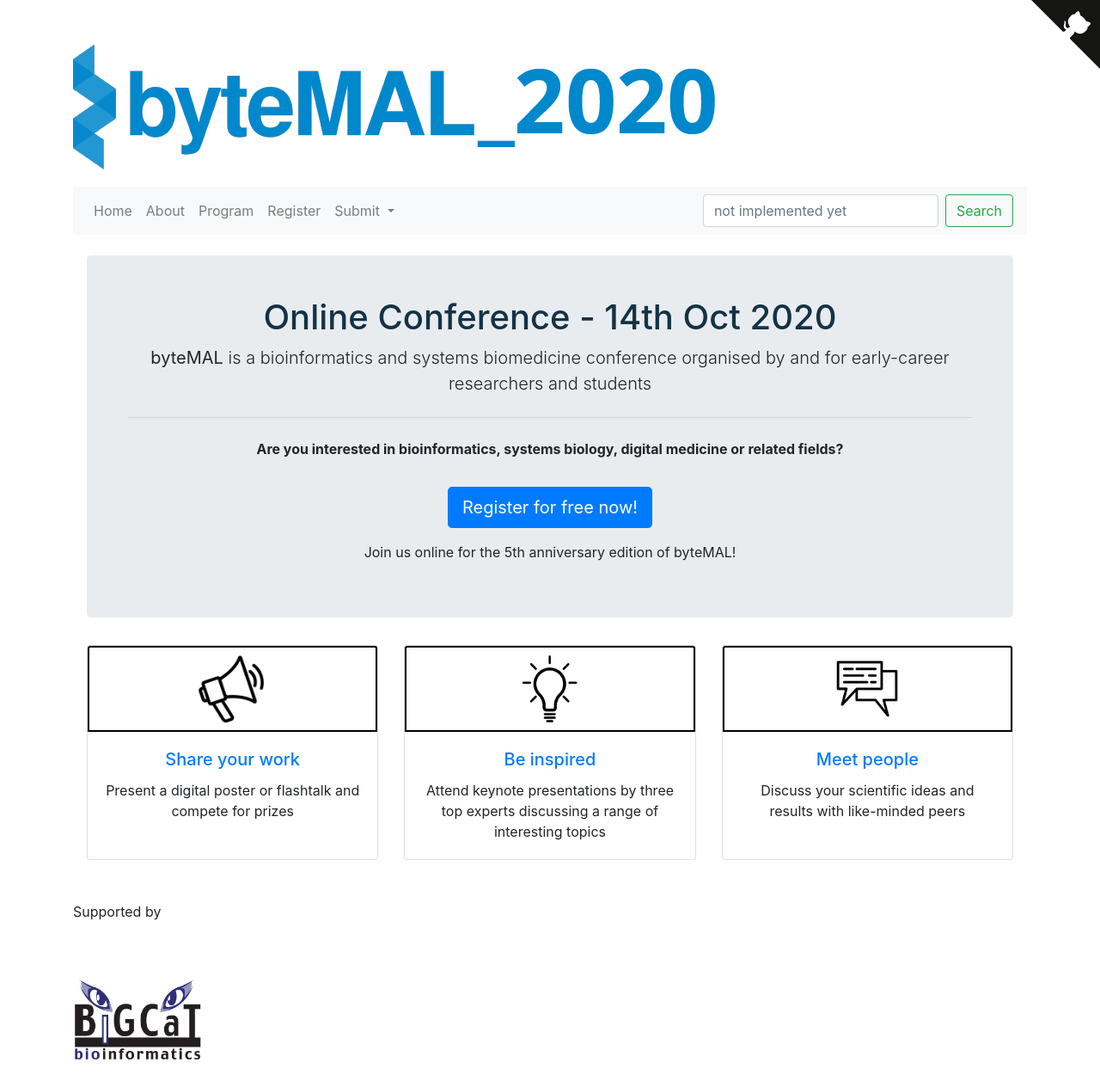
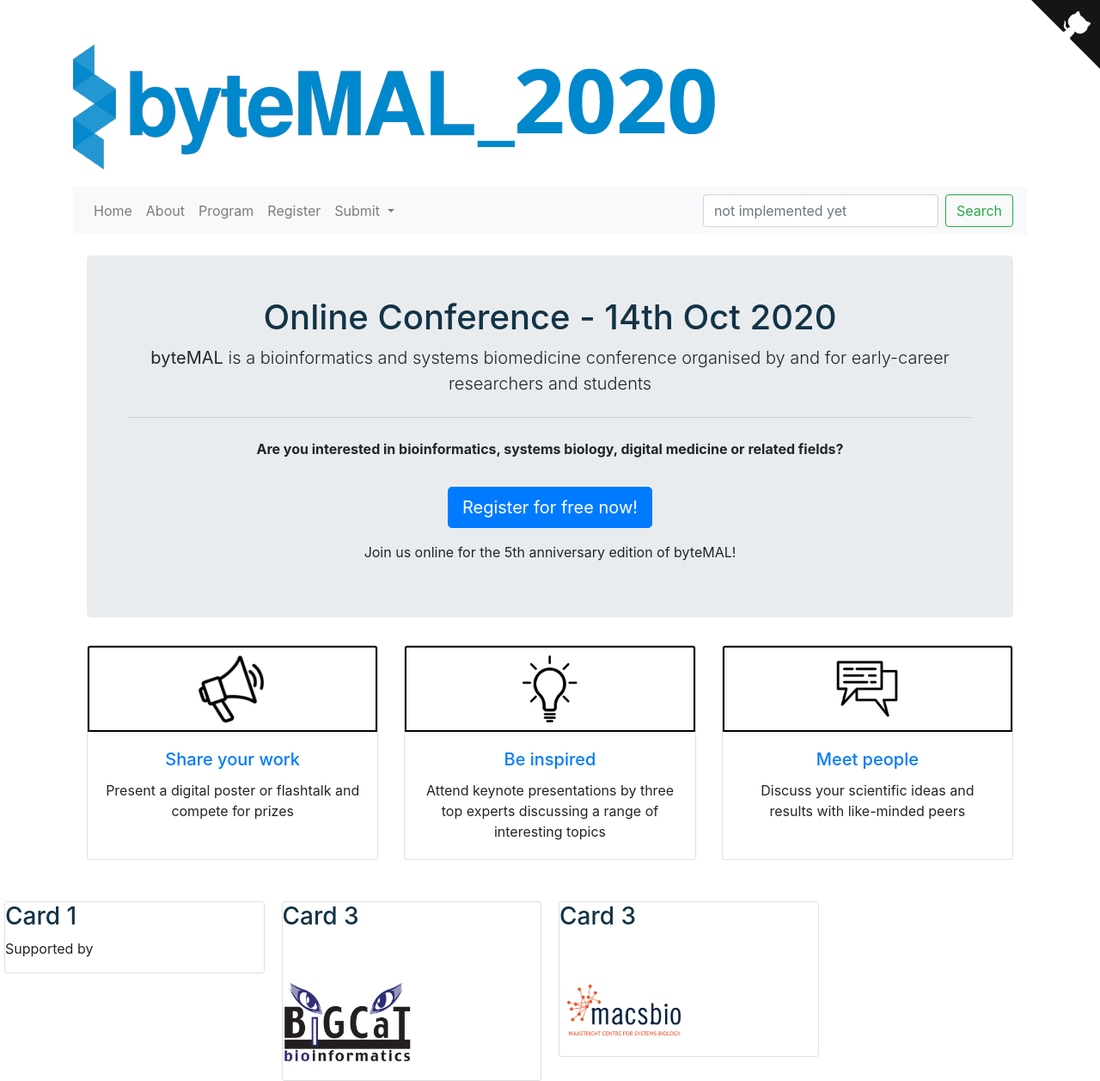
Before and after one commit to bytemal/bytemal-2020, a Jekyll site: the page built from index.html, in a window 1280 px wide. Shown: the whole page at 86% size. Built offline with Jekyll 4.4.1, drawn with Linux system fonts in a browser that asks for light colours.

Commit message:
Update default.html

```diff
--- a/_layouts/default.html
+++ b/_layouts/default.html
@@ -36,12 +36,33 @@
 	<script src="https://cdnjs.cloudflare.com/ajax/libs/popper.js/1.14.3/umd/popper.min.js" integrity="sha384-ZMP7rVo3mIykV+2+9J3UJ46jBk0WLaUAdn689aCwoqbBJiSnjAK/l8WvCWPIPm49" crossorigin="anonymous"></script>
 	<script src="https://stackpath.bootstrapcdn.com/bootstrap/4.1.3/js/bootstrap.min.js" integrity="sha384-ChfqqxuZUCnJSK3+MXmPNIyE6ZbWh2IMqE241rYiqJxyMiZ6OW/JmZQ5stwEULTy" crossorigin="anonymous"></script>
 <footer>
-      <div class="container">
-        <p>Supported by </p>
+
+<div class="row">
+  <div class="column">
+    <div class="card">
+      <h3>Card 1</h3>
+      <p>Supported by</p>
+    </div>
+  </div>
+
+  <div class="column">
+    <div class="card">
+	<h3>Card 3</h3>
 	<a href="https://www.maastrichtuniversity.nl/research/bioinformatics"><img src="/bytemal-2020/images/bigcat.png" alt="BiGCAT_logo"
 		style="width:150px;max-width:100%;height:auto;margin-top:50px;margin-bottom:20px;">
 	</a>
-      </div>
+    </div>
+  </div>
+
+  <div class="column">
+    <div class="card">
+      <h3>Card 3</h3>
+	<a href="https://www.maastrichtuniversity.nl/research/maastricht-centre-systems-biology"><img src="/bytemal-2020/images/macsbio.png" alt="MaCSBio_logo"
+		style="width:150px;max-width:100%;height:auto;margin-top:50px;margin-bottom:20px;">
+	</a>
+    </div>
+  </div>
+
 </footer>
 </body>
 </html>
```
